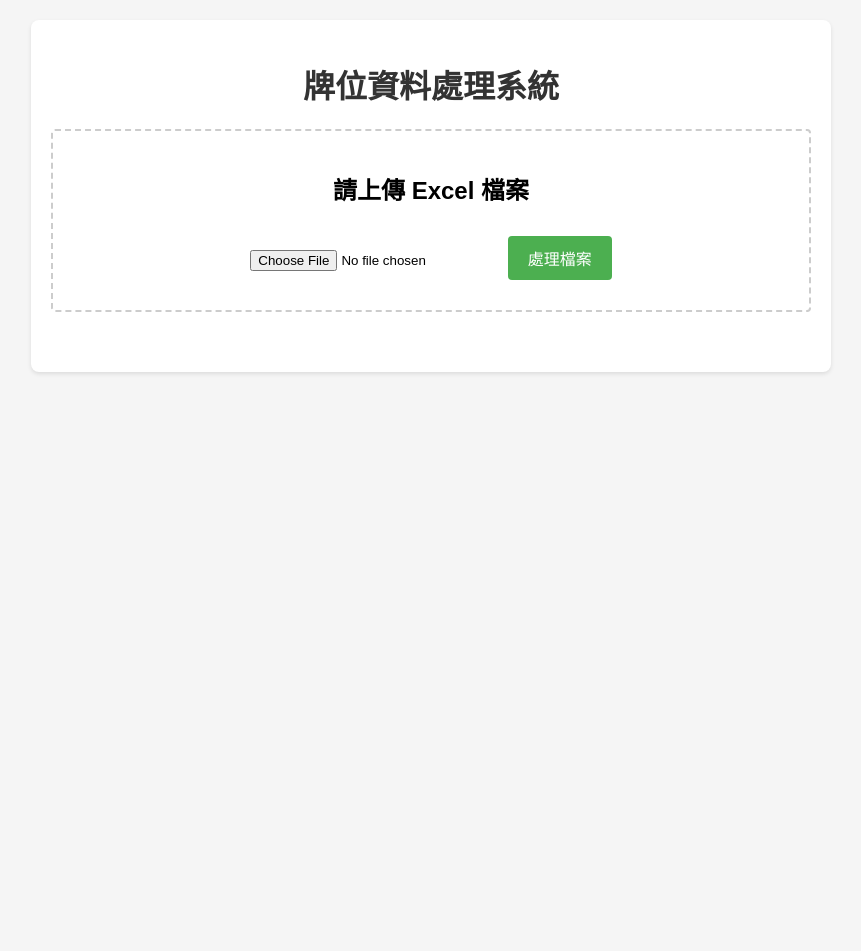
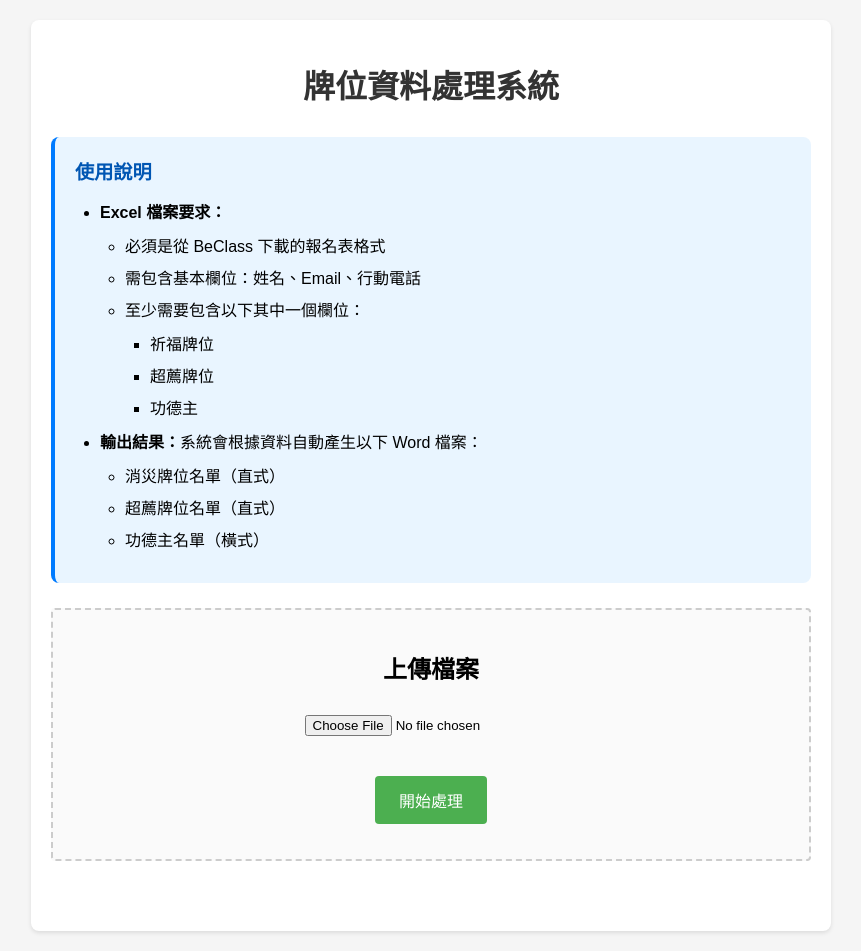
Before and after one commit to soar1911/PemaList, a Flask app: page / in a window 1280 px wide. Shown: the whole page, without its empty margins (209-1070 px from the left). Before the commit the page ends 374 px from the top, so only its background shows below. Run offline with Flask 3, Linux system fonts and the light colour scheme.

Commit message:
feat: 優化網頁界面並添加使用說明
- 添加 BeClass Excel 檔案格式要求的詳細說明
- 改善視覺設計，優化間距和字體排版
- 新增清晰的檔案上傳和下載區塊
- 優化錯誤訊息和狀態提示
- 實現響應式設計，支援手機瀏覽

```diff
--- a/templates/index.html
+++ b/templates/index.html
@@ -21,6 +21,27 @@
         h1 {
             color: #333;
             text-align: center;
+            margin-bottom: 30px;
+        }
+        .instructions {
+            background-color: #e9f5ff;
+            padding: 20px;
+            border-radius: 8px;
+            margin-bottom: 25px;
+            border-left: 4px solid #007bff;
+        }
+        .instructions h2 {
+            color: #0056b3;
+            margin-top: 0;
+            font-size: 1.2em;
+        }
+        .instructions ul {
+            margin: 10px 0;
+            padding-left: 25px;
+        }
+        .instructions li {
+            margin-bottom: 8px;
+            line-height: 1.5;
         }
         .upload-section {
             text-align: center;
@@ -28,66 +49,115 @@
             padding: 20px;
             border: 2px dashed #ccc;
             border-radius: 4px;
+            background-color: #fafafa;
         }
         .button {
             background-color: #4CAF50;
             color: white;
-            padding: 10px 20px;
+            padding: 12px 24px;
             border: none;
             border-radius: 4px;
             cursor: pointer;
             font-size: 16px;
-            margin: 10px 0;
+            margin: 15px 0;
+            transition: background-color 0.3s;
         }
         .button:hover {
             background-color: #45a049;
         }
         #status {
             margin-top: 20px;
-            padding: 10px;
+            padding: 15px;
             border-radius: 4px;
+            text-align: center;
         }
         .success {
             background-color: #dff0d8;
             color: #3c763d;
+            border: 1px solid #d6e9c6;
         }
         .error {
             background-color: #f2dede;
             color: #a94442;
+            border: 1px solid #ebccd1;
         }
         .download-section {
             margin-top: 20px;
-            padding: 15px;
+            padding: 20px;
             border: 1px solid #ddd;
             border-radius: 4px;
             display: none;
+            background-color: #f8f9fa;
+        }
+        .download-section h3 {
+            color: #333;
+            margin-top: 0;
+            text-align: center;
         }
         .download-link {
             display: block;
-            margin: 10px 0;
-            padding: 8px 15px;
+            margin: 12px 0;
+            padding: 10px 20px;
             background-color: #007bff;
             color: white;
             text-decoration: none;
             border-radius: 4px;
             text-align: center;
+            transition: background-color 0.3s;
         }
         .download-link:hover {
             background-color: #0056b3;
+        }
+        .file-input-wrapper {
+            margin: 15px 0;
+        }
+        .file-input-wrapper input[type="file"] {
+            display: block;
+            margin: 0 auto;
+            padding: 10px;
         }
     </style>
 </head>
 <body>
     <div class="container">
         <h1>牌位資料處理系統</h1>
+        <div class="instructions">
+            <h2>使用說明</h2>
+            <ul>
+                <li><strong>Excel 檔案要求：</strong>
+                    <ul>
+                        <li>必須是從 BeClass 下載的報名表格式</li>
+                        <li>需包含基本欄位：姓名、Email、行動電話</li>
+                        <li>至少需要包含以下其中一個欄位：
+                            <ul>
+                                <li>祈福牌位</li>
+                                <li>超薦牌位</li>
+                                <li>功德主</li>
+                            </ul>
+                        </li>
+                    </ul>
+                </li>
+                <li><strong>輸出結果：</strong>系統會根據資料自動產生以下 Word 檔案：
+                    <ul>
+                        <li>消災牌位名單（直式）</li>
+                        <li>超薦牌位名單（直式）</li>
+                        <li>功德主名單（橫式）</li>
+                    </ul>
+                </li>
+            </ul>
+        </div>
         <div class="upload-section">
-            <h2>請上傳 Excel 檔案</h2>
-            <input type="file" id="excelFile" accept=".xlsx, .xls" />
-            <button class="button" onclick="uploadFile()">處理檔案</button>
+            <h2>上傳檔案</h2>
+            <div class="file-input-wrapper">
+                <input type="file" id="excelFile" accept=".xlsx, .xls" />
+            </div>
+            <button class="button" onclick="uploadFile()">開始處理</button>
         </div>
+
         <div id="status"></div>
+
         <div id="downloadSection" class="download-section">
-            <h3>下載檔案</h3>
+            <h3>下載處理結果</h3>
             <div id="downloadLinks"></div>
         </div>
     </div>
@@ -101,7 +171,7 @@
 
             if (!fileInput.files.length) {
                 statusDiv.className = 'error';
-                statusDiv.textContent = '請選擇檔案';
+                statusDiv.textContent = '請選擇 Excel 檔案';
                 return;
             }
 
@@ -110,7 +180,7 @@
 
             try {
                 statusDiv.className = '';
-                statusDiv.textContent = '處理中...';
+                statusDiv.textContent = '檔案處理中，請稍候...';
                 downloadSection.style.display = 'none';
 
                 const response = await fetch('/process_excel', {
@@ -118,34 +188,34 @@
                     body: formData
                 });
 
+                const result = await response.json();
+
                 if (response.ok) {
-                    const result = await response.json();
                     statusDiv.className = 'success';
-                    statusDiv.textContent = '檔案處理完成！請下載生成的檔案。';
+                    statusDiv.textContent = '檔案處理完成！請下載以下檔案。';
 
-                    // 顯示下載區域
                     downloadSection.style.display = 'block';
                     downloadLinks.innerHTML = '';
 
-                    // 添加下載連結
                     Object.entries(result.files).forEach(([key, path]) => {
                         const filename = path.split('/').pop();
                         const link = document.createElement('a');
                         link.href = `/download/${filename}`;
                         link.className = 'download-link';
                         link.textContent = {
-                            'xiazai': '下載消災牌位',
-                            'chaojian': '下載超薦牌位',
+                            'xiazai': '下載消災牌位名單',
+                            'chaojian': '下載超薦牌位名單',
                             'gongde': '下載功德主名單'
                         }[key];
                         downloadLinks.appendChild(link);
                     });
                 } else {
-                    throw new Error('處理失敗');
+                    statusDiv.className = 'error';
+                    statusDiv.textContent = result.error || '處理失敗，請確認檔案格式是否正確';
                 }
             } catch (error) {
                 statusDiv.className = 'error';
-                statusDiv.textContent = '處理過程發生錯誤：' + error.message;
+                statusDiv.textContent = '處理過程發生錯誤，請稍後再試';
                 downloadSection.style.display = 'none';
             }
         }
```
